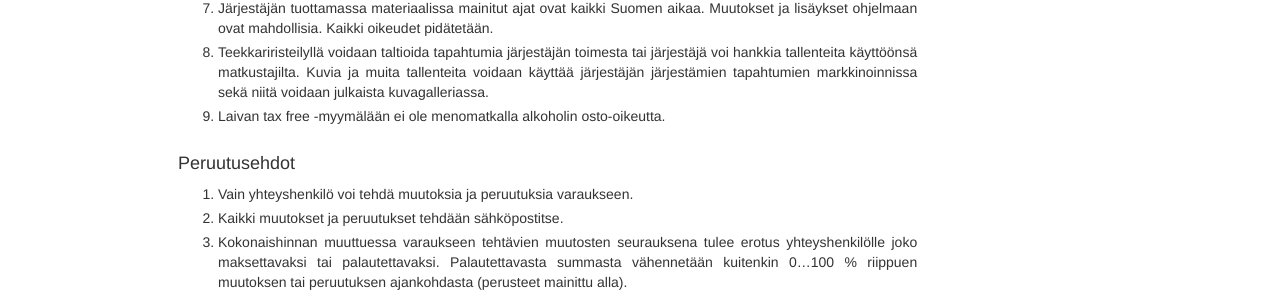
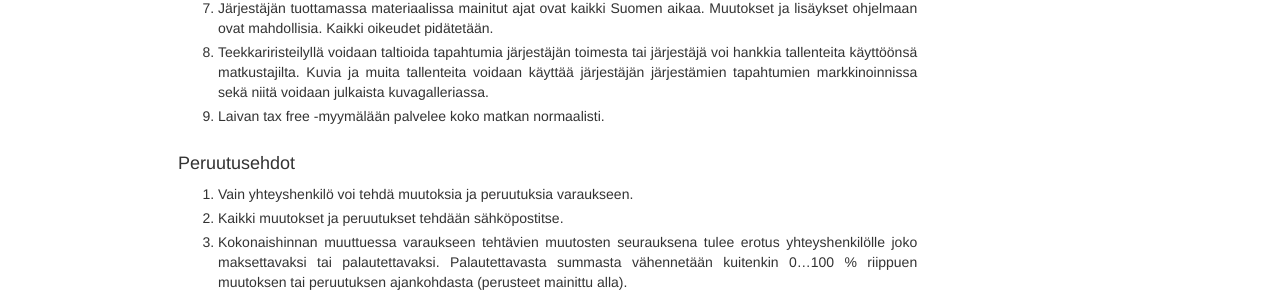
Before and after one commit to kolmeseiska/kolmeseiska.github.io, a Jekyll site: the page built from terms/index.html, in a window 1280 px wide. Shown: the part 716-1014 px from the top of the page. Built offline with Jekyll 4.4.1, drawn with Linux system fonts in a browser that asks for light colours; nearby versions of some CDN libraries; some web fonts are replaced.

Commit message:
Modified tax free -related term

```diff
--- a/terms/index.html
+++ b/terms/index.html
@@ -33,7 +33,7 @@ layout: default
         Teekkariristeilyllä voidaan taltioida tapahtumia järjestäjän toimesta tai järjestäjä voi hankkia tallenteita käyttöönsä matkustajilta. Kuvia ja muita tallenteita voidaan käyttää järjestäjän järjestämien tapahtumien markkinoinnissa sekä niitä voidaan julkaista kuvagalleriassa.
       </li>
       <li>
-        Laivan tax free -myymälään ei ole menomatkalla alkoholin osto-oikeutta.
+        Laivan tax free -myymälään palvelee koko matkan normaalisti.
       </li>
     </ol>
   </article>
```
